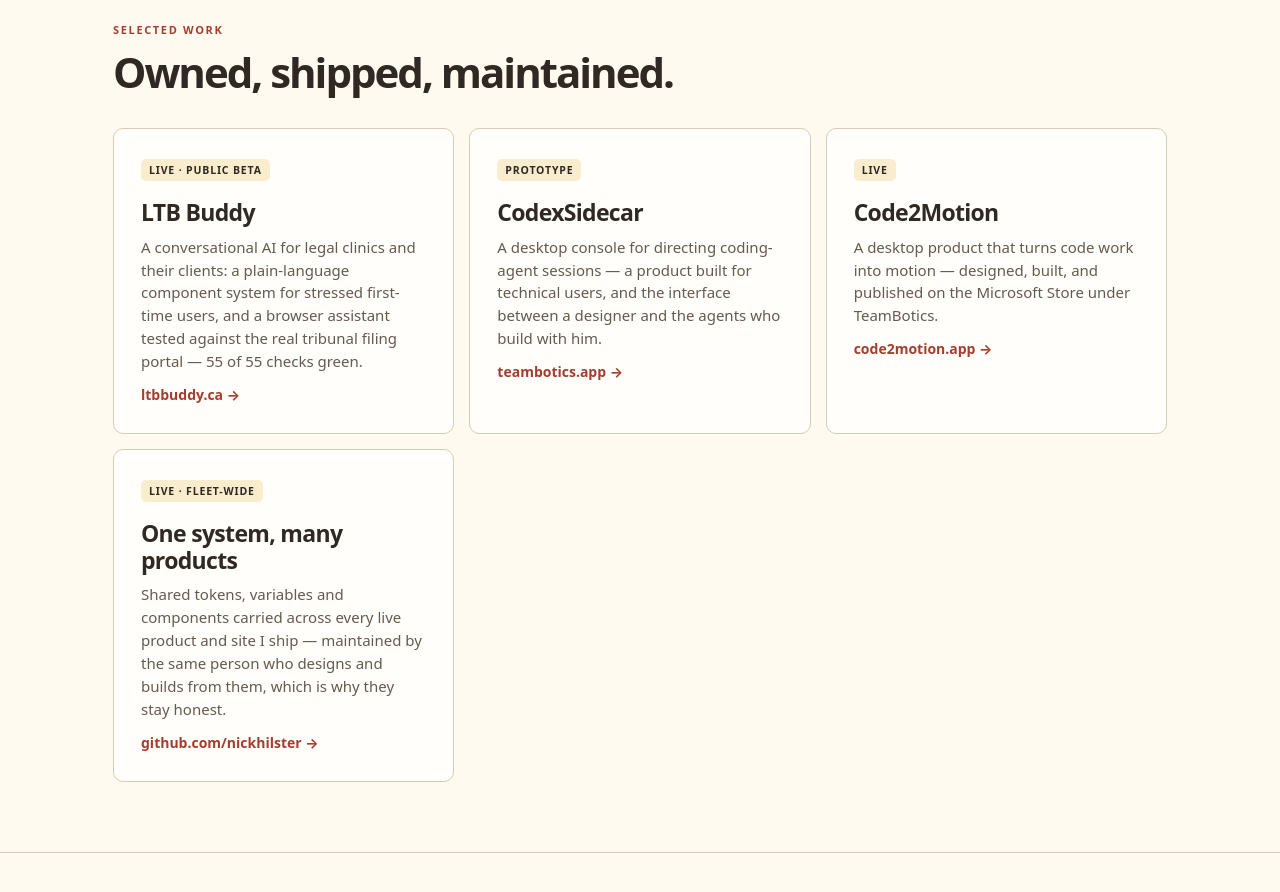
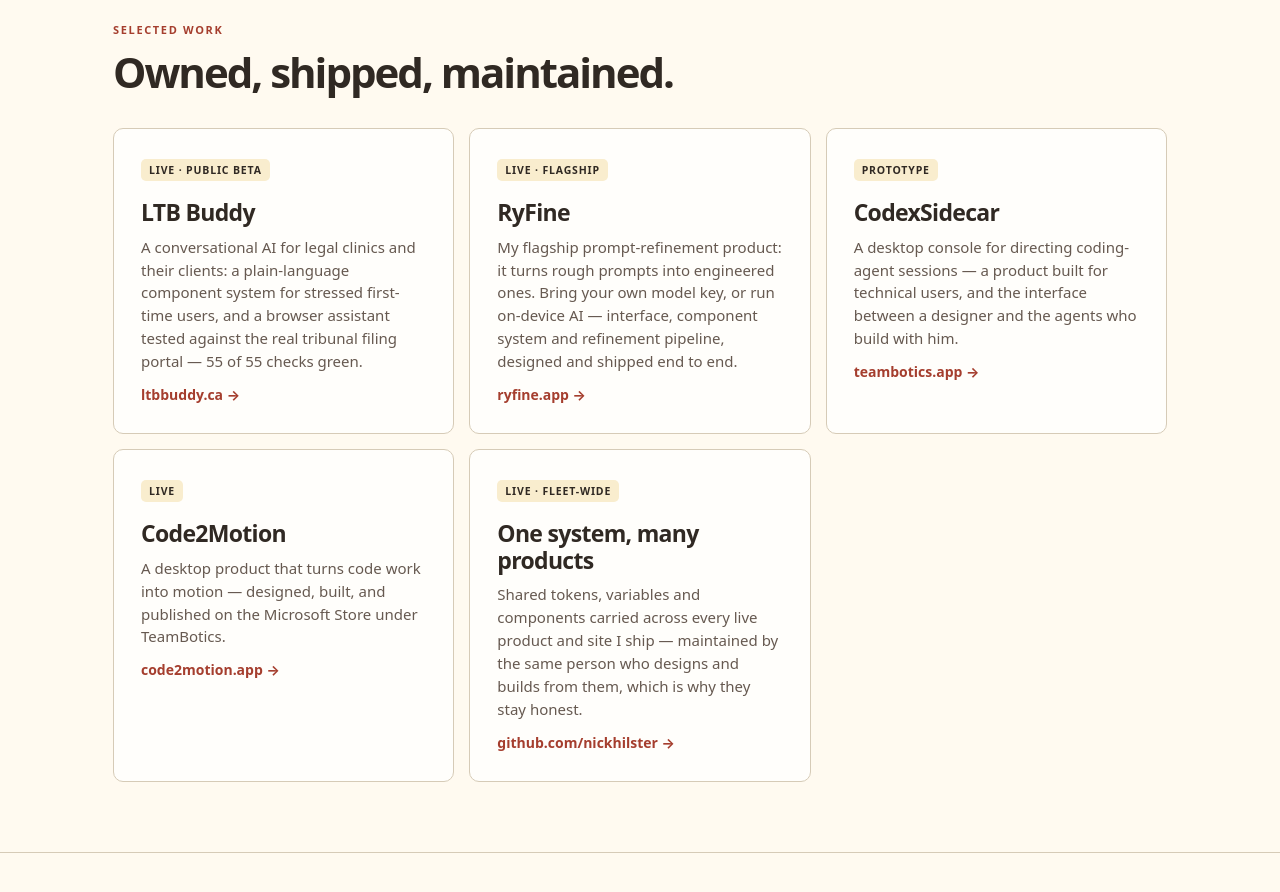
Before and after one commit to nickhilster/jd-microsites, a plain HTML site: page ashby-jd/index.html in a window 1280 px wide. Shown: the part 820-1712 px from the top of the page. Drawn offline with Linux system fonts and the light colour scheme.

Commit message:
Ashby: add RyFine flagship card (was missing)

```diff
--- a/ashby-jd/index.html
+++ b/ashby-jd/index.html
@@ -80,6 +80,7 @@ footer{background:#211b17;color:#cabba7;font-size:12px;padding:26px 0}
   <h2>Owned, shipped, maintained.</h2>
   <div class="cards">
     <div class="card"><span class="tag">Live · Public beta</span><h3>LTB Buddy</h3><p>A conversational AI for legal clinics and their clients: a plain-language component system for stressed first-time users, and a browser assistant tested against the real tribunal filing portal — 55 of 55 checks green.</p><p style="margin-top:10px"><a href="https://ltbbuddy.ca">ltbbuddy.ca →</a></p></div>
+    <div class="card"><span class="tag">Live · Flagship</span><h3>RyFine</h3><p>My flagship prompt-refinement product: it turns rough prompts into engineered ones. Bring your own model key, or run on-device AI — interface, component system and refinement pipeline, designed and shipped end to end.</p><p style="margin-top:10px"><a href="https://www.ryfine.app/ryfine">ryfine.app →</a></p></div>
     <div class="card"><span class="tag">Prototype</span><h3>CodexSidecar</h3><p>A desktop console for directing coding-agent sessions — a product built for technical users, and the interface between a designer and the agents who build with him.</p><p style="margin-top:10px"><a href="https://teambotics.app">teambotics.app →</a></p></div>
     <div class="card"><span class="tag">Live</span><h3>Code2Motion</h3><p>A desktop product that turns code work into motion — designed, built, and published on the Microsoft Store under TeamBotics.</p><p style="margin-top:10px"><a href="https://code2motion.app">code2motion.app →</a></p></div>
     <div class="card"><span class="tag">Live · Fleet-wide</span><h3>One system, many products</h3><p>Shared tokens, variables and components carried across every live product and site I ship — maintained by the same person who designs and builds from them, which is why they stay honest.</p><p style="margin-top:10px"><a href="https://github.com/nickhilster">github.com/nickhilster →</a></p></div>
```
